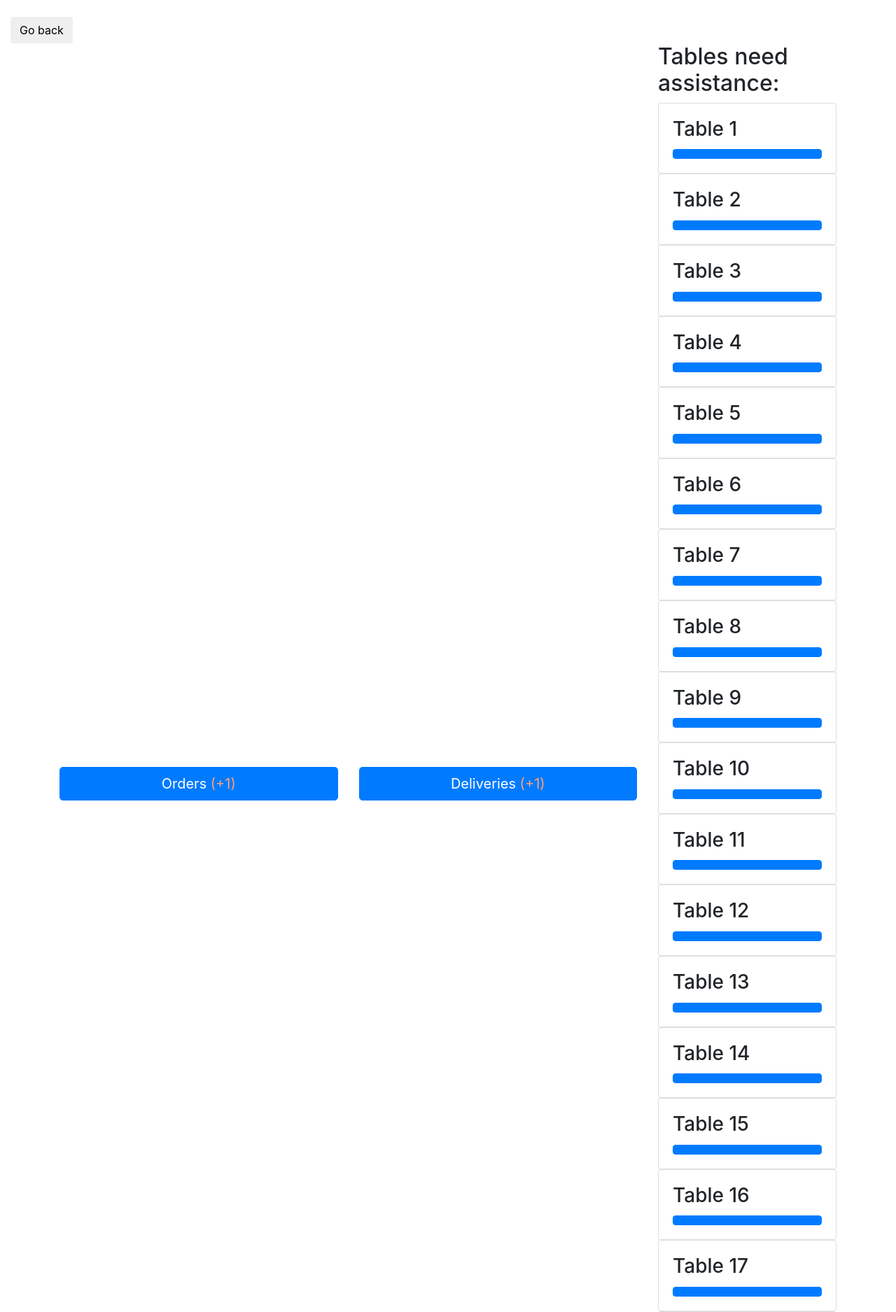
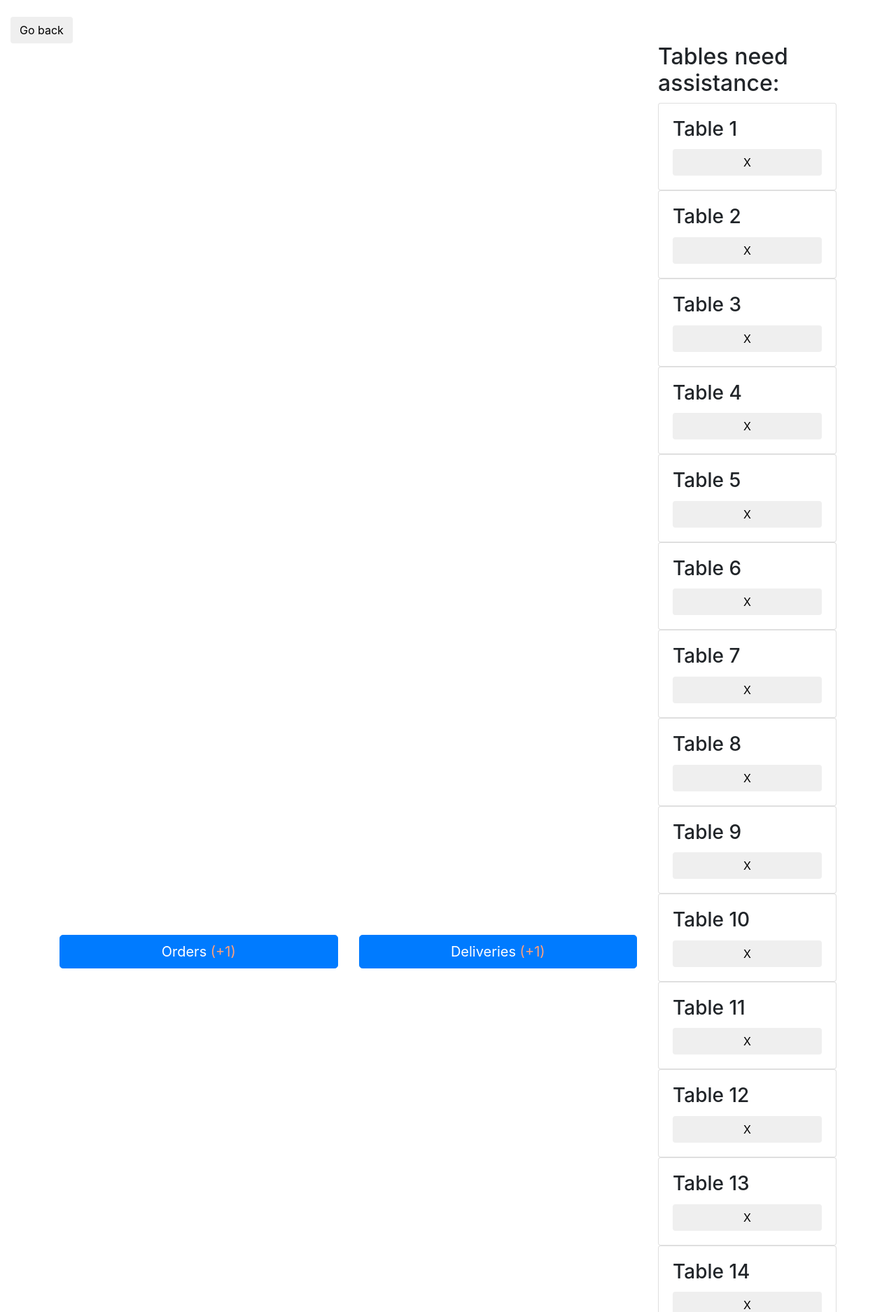
Before and after one commit to Abi-NK/TeamProject, a Django app: template posSystem/waiter/templates/waiter/index.html in a window 1280 px wide. Shown: the top 1875 px of the page at 70% size. Run offline with Django 3.2, Linux system fonts and the light colour scheme; the template is opened without the code that fills it: values that come from a table or form of the project are taken from there, others are empty; data comes from the database, SQL or seed files in the repository; tables that the repository leaves empty hold one stand-in row (values such as "Sample post"); some libraries are stand-ins or nearby versions.

Commit message:
Reformat button for showing a table has been helped

```diff
--- a/posSystem/waiter/templates/waiter/index.html
+++ b/posSystem/waiter/templates/waiter/index.html
@@ -66,7 +66,7 @@ function goBack() {
               <div class="card">
                 <div class="card-body">
                   <h3 class="card-title">{{ table.label }}</h3>
-                  <button type="button" class="btn btn-primary btn-block" onclick="requestHelp({{ table.id }})" aria-label="Close">
+                  <button type="button" class="btn btn-block" onclick="requestHelp({{ table.id }})">X</button>
                 </div>
               </div>
             {% endfor %}
```
